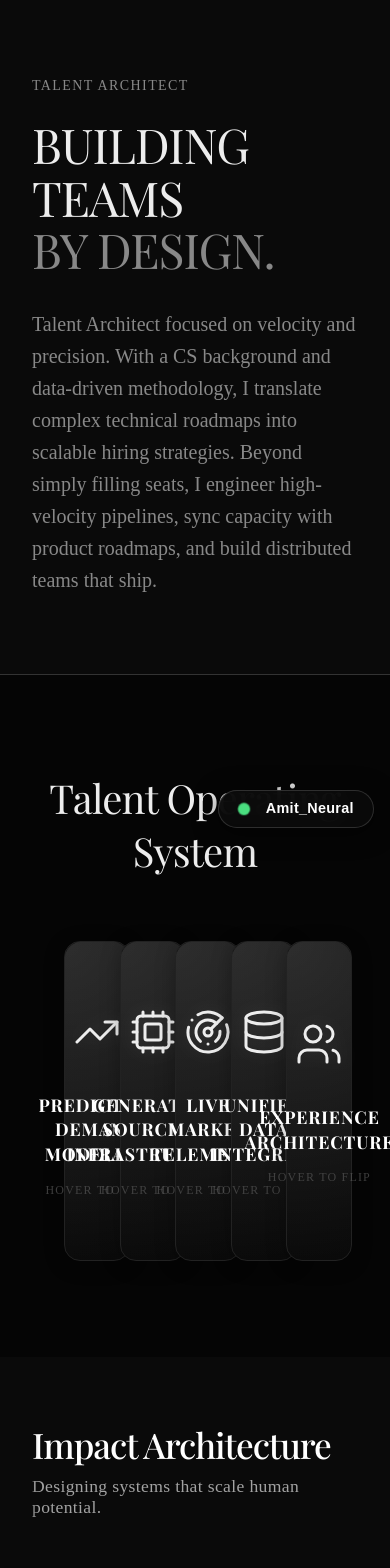
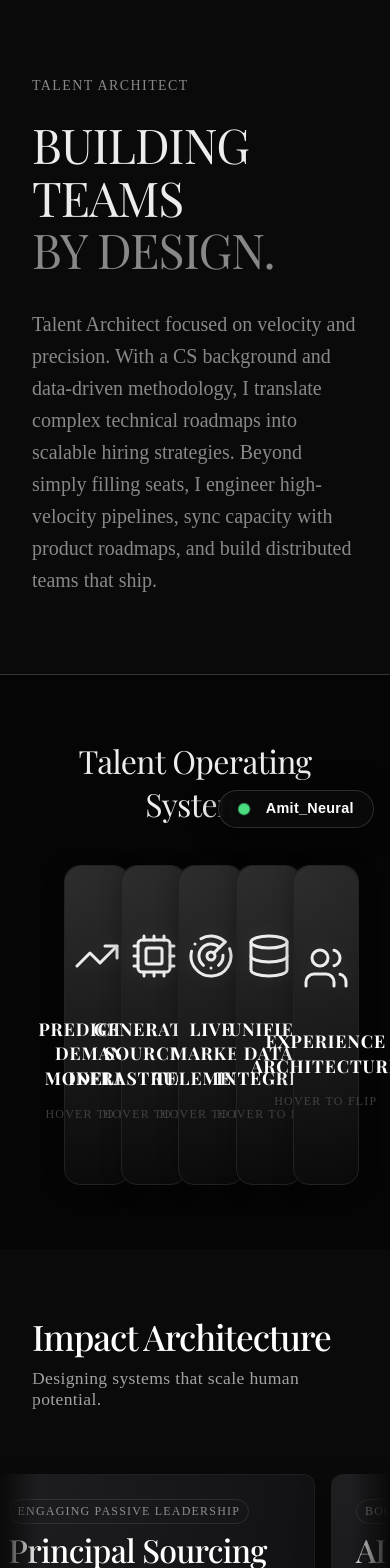
Before and after one commit to amitmoun/amit.sourcecode, a Next.js app: page / in a window 390 px wide. Shown: the top 1568 px of the page. Built offline with nearby package versions, Linux system fonts and the light colour scheme; a web font is replaced by a local one.

Commit message:
fix(ui): responsive layout for Talent OS section on mobile

```diff
--- a/src/components/SourcingSuperpowers.module.css
+++ b/src/components/SourcingSuperpowers.module.css
@@ -28,6 +28,39 @@
     justify-content: center;
     /* Center the group */
     padding: 0 1rem;
+}
+
+@media (max-width: 768px) {
+    .grid {
+        flex-wrap: wrap;
+        gap: 1.5rem;
+    }
+
+    .cardContainer {
+        flex: 1 1 100%;
+        /* Stack fully on mobile */
+        height: 280px;
+        /* Slightly shorter cards on mobile */
+    }
+
+    .section {
+        padding: 4rem 1rem;
+        /* Reduce top/bottom padding */
+    }
+
+    .heading {
+        margin-bottom: 2.5rem;
+        font-size: 2rem;
+    }
+
+    .cardInner {
+        transform: none !important;
+        /* Optional: Disable 3D flip on touch if desired, or keep it */
+    }
+
+    /* Ensure hover effect works on tap for mobile by defaulting to tap behavior if needed,
+       but keeping hover logic is fine for modern mobile browsers that treat tap as hover.
+       However, let's keep the flip logic as is, just ensuring layout fits. */
 }
 
 /* Custom Scrollbar for Webkit */
```
